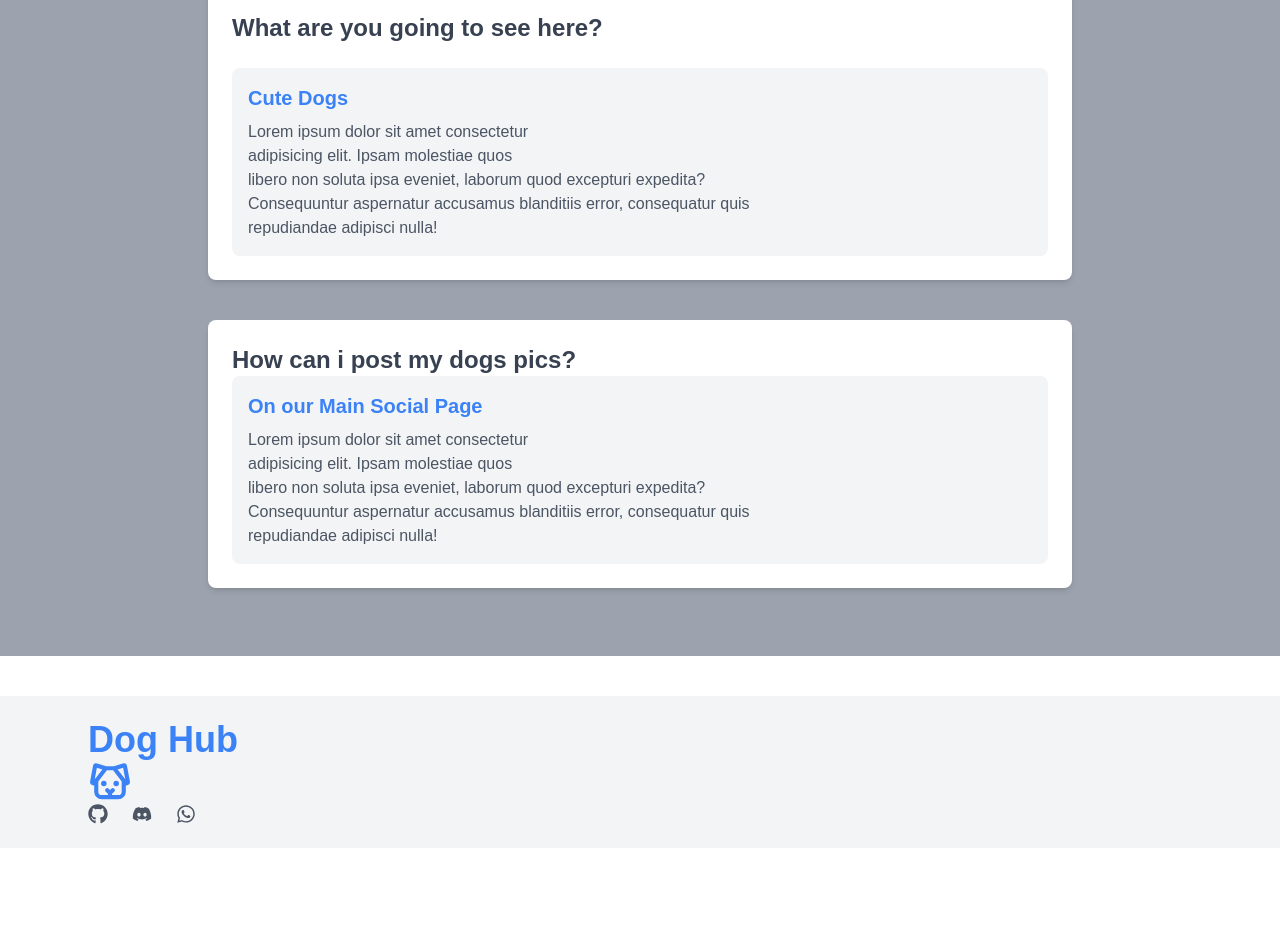
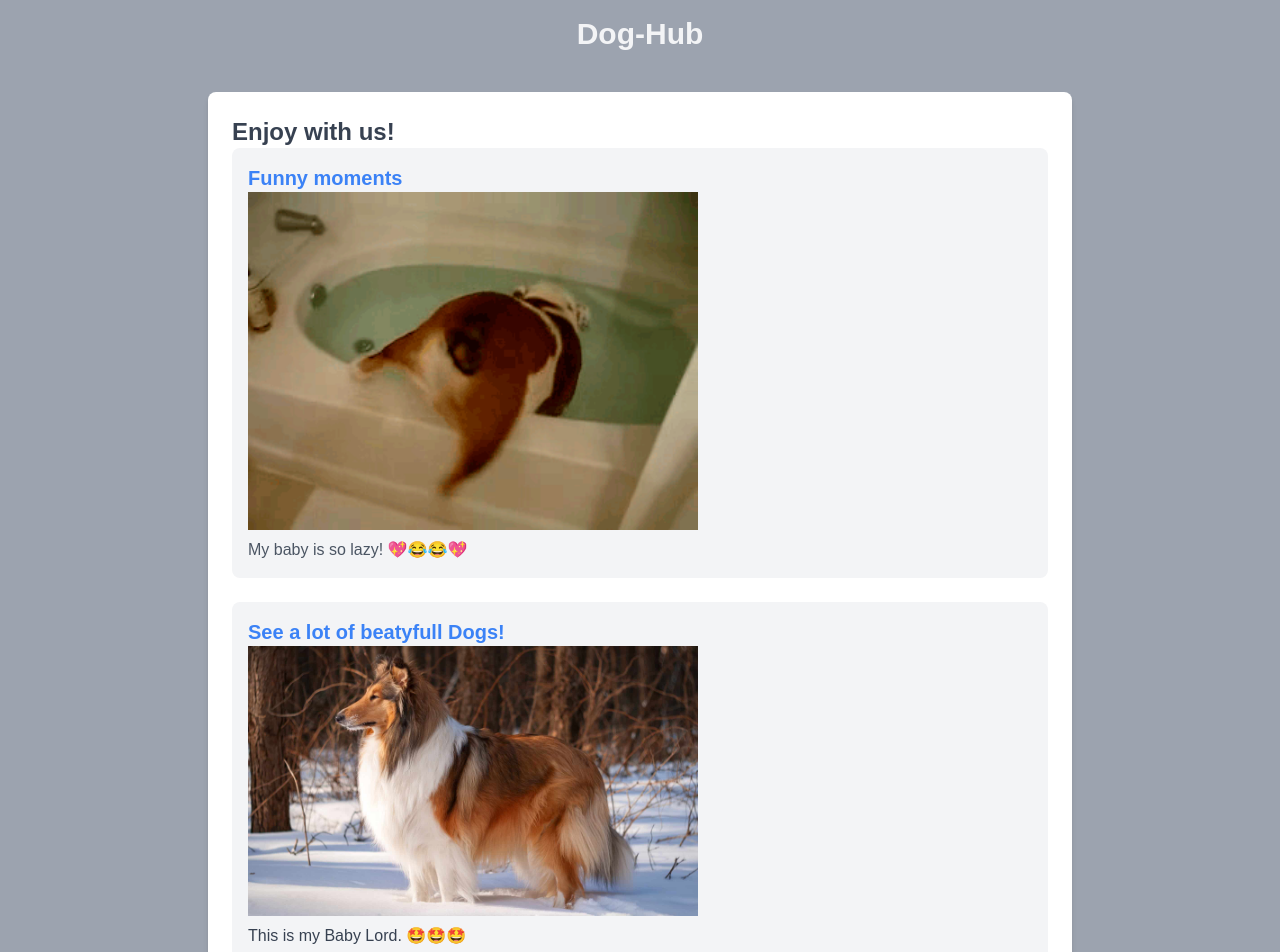
Before and after one commit to Babiel09/dog-front-end, a Next.js app: page / in a window 1280 px wide. Shown: the part 240-1192 px from the top of the page. Before the commit the page ends 1088 px from the top, so only its background shows below. Built offline with nearby package versions, Linux system fonts and the light colour scheme.

Commit message:
add: Main page 1.0

```diff
--- /dev/null
+++ b/src/app/questions/page.tsx
@@ -0,0 +1,9 @@
+import QuestionMain from '@/src/components/question'
+
+export default function QuestionPage() {
+    return(
+        <>
+            <QuestionMain/>
+        </>
+    )
+}
--- a/src/components/footer/footer.tsx
+++ b/src/components/footer/footer.tsx
@@ -1,27 +1,30 @@
+"use client"
+
 import { FaGithub } from "react-icons/fa";
 import { FaWhatsapp } from "react-icons/fa";
 import { FaDiscord } from "react-icons/fa";
 import { PiDogBold } from "react-icons/pi";
-
+import {useRouter} from "next/navigation";
 
 export default function Footer() {
+  const rota = useRouter()
   return (
     <footer className="bg-gray-100 py-6 mt-10">
       <div className="max-w-6xl mx-auto px-6">
         <div className="hover:text-blue-500 transition-colors cursor-pointer">
-                    <h1 className="text-4xl font-bold text-blue-500">Dog Hub <PiDogBold size={44}/></h1>
+                    <h1 className="text-4xl font-bold text-blue-500">Dog Hub <PiDogBold size={44} onClick={()=>rota.push('#')}/></h1>
                     </div>
                 <div className="font-bold text-blue-500">
                     <div>
                         <ul className="flex space-x-6 text-gray-600">
                             <li className="hover:text-blue-500 transition-colors cursor-pointer">
-                            <FaGithub size={20}/>
+                            <FaGithub size={20} onClick={()=>rota.push('#')}/>
                             </li>
                             <li className="hover:text-blue-500 transition-colors cursor-pointer">
-                            <FaDiscord size={20}/>
+                            <FaDiscord size={20} onClick={()=>rota.push('#')}/>
                             </li>
                             <li className="hover:text-blue-500 transition-colors cursor-pointer">
-                            <FaWhatsapp  size={20}/>
+                            <FaWhatsapp  size={20} onClick={()=>rota.push('#')}/>
                             </li>
                         </ul>
                     </div>
--- a/src/components/header/header.tsx
+++ b/src/components/header/header.tsx
@@ -1,27 +1,31 @@
+"use client"
+
 import { FaGithub } from "react-icons/fa";
 import { FaWhatsapp } from "react-icons/fa";
 import { FaDiscord } from "react-icons/fa";
 import { PiDogBold } from "react-icons/pi";
+import {useRouter} from "next/navigation";
 
 
 export default function Header() {
+    const rota = useRouter()
     return(
         <header className="bg-white shadow-md py-4 fixed z-50 w-full">
             <nav className="max-w-6xl mx-auto flex justify-between items-center px-8">
                 <div className="hover:text-blue-500 transition-colors cursor-pointer">
-                    <h1 className="text-4xl font-bold text-blue-500">Dog Hub <PiDogBold size={44}/></h1>
+                    <h1 className="text-4xl font-bold text-blue-500">Dog Hub <PiDogBold size={44} onClick={()=>rota.push('/')}/></h1>
                     </div>
                 <div className="font-bold text-blue-500">
                     <div>
                         <ul className="flex space-x-6 text-gray-600">
                             <li className="hover:text-blue-500 transition-colors cursor-pointer">
-                            <FaGithub size={20}/>
+                            <FaGithub size={20} onClick={()=>rota.push('#')}/>
                             </li>
                             <li className="hover:text-blue-500 transition-colors cursor-pointer">
-                            <FaDiscord size={20}/>
+                            <FaDiscord size={20} onClick={()=>rota.push('#')}/>
                             </li>
                             <li className="hover:text-blue-500 transition-colors cursor-pointer">
-                            <FaWhatsapp  size={20}/>
+                            <FaWhatsapp  size={20} onClick={()=>rota.push('#')}/>
                             </li>
                         </ul>
                     </div>
--- a/src/components/main.tsx
+++ b/src/components/main.tsx
@@ -1,39 +1,40 @@
-import Image from "next/image";
+import Image from 'next/image'
+import Image1 from '../../assets/funny dog.gif'
+import Image2 from '../../assets/cao-foda.jpg'
 
 export default function MainPage() {
     return(
         <div className="min-h-screen bg-gray-400">
         <div className="max-w-4xl mx-auto py-10 px-4">
             <div className="text-center">
-                    <h1 className="text-3xl font-bold mt-4 text-gray-100 transform">Questions</h1>
+                <h1 className="text-3xl font-bold mt-4 text-gray-100 transform">Welcome!</h1>
+                <h2 className="text-3xl font-bold mt-4 text-gray-100 transform">to </h2>
+                <h1 className="text-3xl font-bold mt-4 text-gray-100 transform">Dog-Hub</h1>
             </div>
             <div className="mt-10 bg-white shadow-md rounded-lg p-6">
+                    <h2 className="text-2xl font-semibold text-gray-700">Enjoy with us!</h2>
                 <section className="space-y-6">
-                        <h2 className="text-2xl font-semibold text-gray-700">What are you going to see here?</h2>
                     <div className="bg-gray-100 p-4 rounded-lg">
-                            <h2 className="text-xl font-semibold text-blue-500">Cute Dogs</h2>
-                            <p className="text-gray-600 mt-2">
-                                Lorem ipsum dolor sit amet consectetur<br />
-                                adipisicing elit. Ipsam molestiae quos<br />
-                                libero non soluta ipsa eveniet, laborum quod excepturi expedita?<br />
-                                Consequuntur aspernatur accusamus blanditiis error, consequatur quis<br />
-                                repudiandae adipisci nulla!
-                            </p>
+                        <h2 className="text-xl font-semibold text-blue-500">Funny moments</h2>
+                        <Image
+                        src={Image1}
+                        alt='Funny moment'
+                        width={450}
+                        height={450}
+                        />
+                        <p className="text-gray-600 mt-2">My baby is so lazy! 💖😂😂💖</p>
+                    </div>
+                    <div className="bg-gray-100 p-4 rounded-lg">
+                        <h2 className="text-xl font-semibold text-blue-500">See a lot of beatyfull Dogs!</h2>
+                        <Image
+                        src={Image2}
+                        alt='Beaty Dog'
+                        width={450}
+                        height={450}
+                        />
+                        <p className="text-gray-700 mt-2">This is my Baby Lord. 🤩🤩🤩</p>
                         </div>
                 </section>
-                </div>
-            <div className="mt-10 bg-white shadow-md rounded-lg p-6">
-                <h2 className="text-2xl font-semibold text-gray-700">How can i post my dogs pics?</h2>
-                <div className="bg-gray-100 p-4 rounded-lg z-50">
-                <h2 className="text-xl font-semibold text-blue-500">On our Main Social Page</h2>
-                    <p className="text-gray-600 mt-2">
-                                Lorem ipsum dolor sit amet consectetur<br />
-                                adipisicing elit. Ipsam molestiae quos<br />
-                                libero non soluta ipsa eveniet, laborum quod excepturi expedita?<br />
-                                Consequuntur aspernatur accusamus blanditiis error, consequatur quis<br />
-                                repudiandae adipisci nulla!
-                            </p>
-                </div>
                 </div>
               </div>
             </div>
--- /dev/null
+++ b/src/components/question.tsx
@@ -0,0 +1,44 @@
+"use client"
+
+import {useRouter} from "next/navigation";
+
+export default function QuestionMain() {
+
+    return(
+        <div className="min-h-screen bg-gray-400">
+            <div className="max-w-4xl mx-auto py-10 px-4">
+                <div className="text-center">
+                    <h1 className="text-3xl font-bold mt-4 text-gray-100 transform">Questions</h1>
+                </div>
+                <div className="mt-10 bg-white shadow-md rounded-lg p-6">
+                    <section className="space-y-6">
+                        <h2 className="text-2xl font-semibold text-gray-700">What are you going to see here?</h2>
+                        <div className="bg-gray-100 p-4 rounded-lg">
+                            <h2 className="text-xl font-semibold text-blue-500">Cute Dogs</h2>
+                            <p className="text-gray-600 mt-2">
+                                Lorem ipsum dolor sit amet consectetur<br />
+                                adipisicing elit. Ipsam molestiae quos<br />
+                                libero non soluta ipsa eveniet, laborum quod excepturi expedita?<br />
+                                Consequuntur aspernatur accusamus blanditiis error, consequatur quis<br />
+                                repudiandae adipisci nulla!
+                            </p>
+                        </div>
+                    </section>
+                </div>
+            <div className="mt-10 bg-white shadow-md rounded-lg p-6">
+                <h2 className="text-2xl font-semibold text-gray-700">How can i post my dog pics?</h2>
+                <div className="bg-gray-100 p-4 rounded-lg z-50">
+                <h2 className="text-xl font-semibold text-blue-500">On our Main Page</h2>
+                    <p className="text-gray-600 mt-2">
+                                Lorem ipsum dolor sit amet consectetur<br />
+                                adipisicing elit. Ipsam molestiae quos<br />
+                                libero non soluta ipsa eveniet, laborum quod excepturi expedita?<br />
+                                Consequuntur aspernatur accusamus blanditiis error, consequatur quis<br />
+                                repudiandae adipisci nulla!
+                            </p>
+                </div>
+            </div>
+            </div>
+        </div>
+    )
+}
```
Also changed, not shown: assets/cao-foda.jpg (added), assets/funny dog.gif (added). Lines whose indentation alone changed are shown as unchanged.
